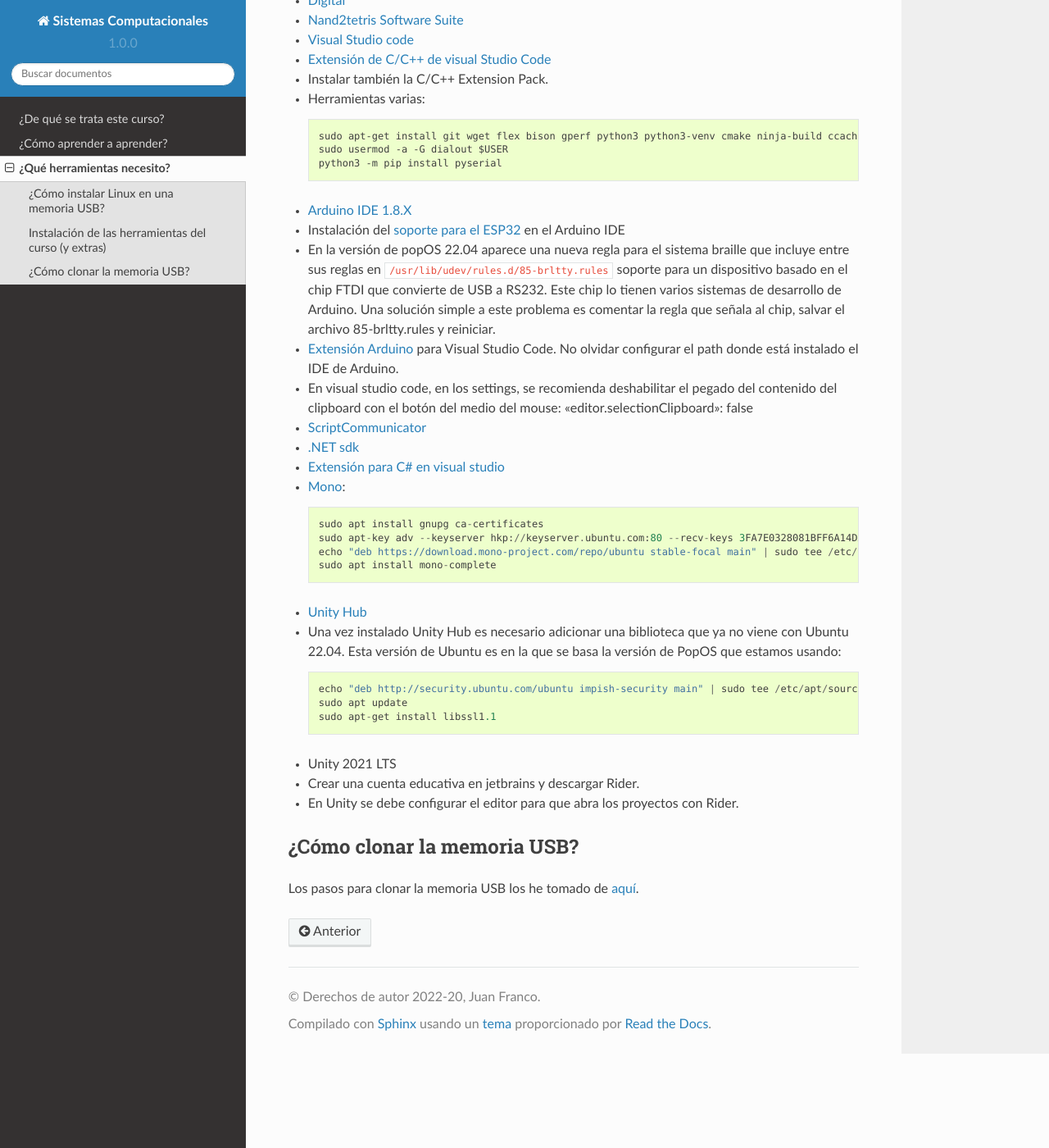
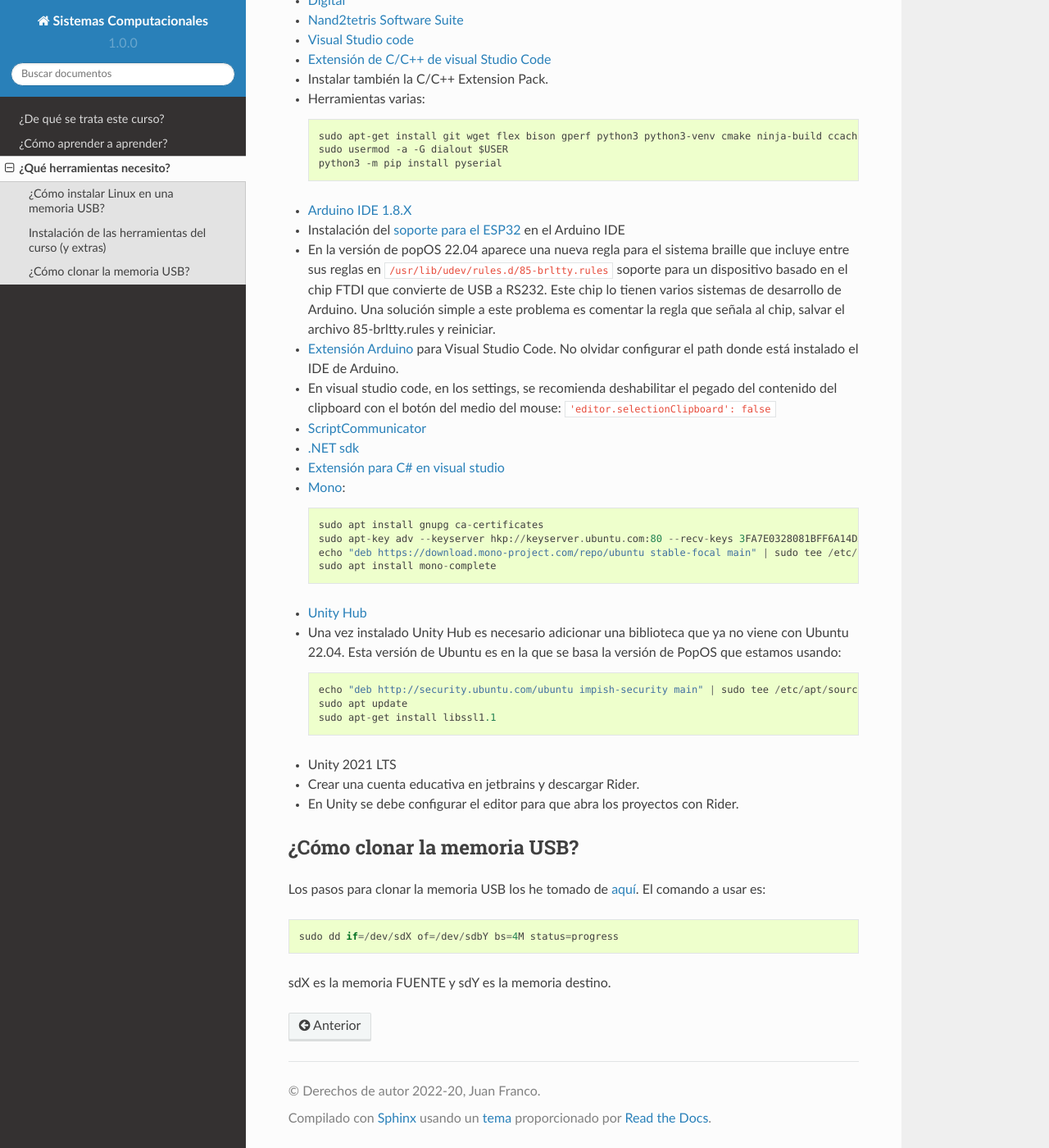
Before and after one commit to juanferfranco/SistemasComputacionales, a Sphinx documentation site: the page built from docs/_intro/tools.rst, in a window 1280 px wide and 1400 px high, scrolled down 1271 px. Shown: the whole window at 82% size. Built offline with Sphinx 7.4.7 and the Read the Docs theme 2.0.0, drawn with Linux system fonts in a browser that asks for light colours.

Commit message:
tools in progress

```diff
--- a/docs/_intro/tools.rst
+++ b/docs/_intro/tools.rst
@@ -74,7 +74,7 @@ scripting.
 * `Extensión Arduino <https://github.com/microsoft/vscode-arduino>`__ para Visual Studio Code. No olvidar
   configurar el path donde está instalado el IDE de Arduino.
 * En visual studio code, en los settings, se recomienda deshabilitar el pegado del contenido del clipboard con el botón del medio del mouse:
-  "editor.selectionClipboard": false
+  ``'editor.selectionClipboard': false``
 * `ScriptCommunicator <https://sourceforge.net/projects/scriptcommunicator/>`__
 * `.NET sdk <https://docs.microsoft.com/en-us/dotnet/core/install/linux-ubuntu>`__
 * `Extensión para C# en visual studio <https://marketplace.visualstudio.com/items?itemName=ms-dotnettools.csharp>`__
@@ -101,4 +101,8 @@ scripting.
 ------------------------------
 
 Los pasos para clonar la memoria USB los he tomado de
-`aquí <https://www.cyberciti.biz/faq/linux-copy-clone-usb-stick-including-partitions/>`__.
+`aquí <https://www.cyberciti.biz/faq/linux-copy-clone-usb-stick-including-partitions/>`__. El comando a usar es::
+
+   sudo dd if=/dev/sdX of=/dev/sdbY bs=4M status=progress
+
+sdX es la memoria FUENTE y sdY es la memoria destino.
```
Also changed, not shown: docs/index.rst (line endings or trailing spaces).
